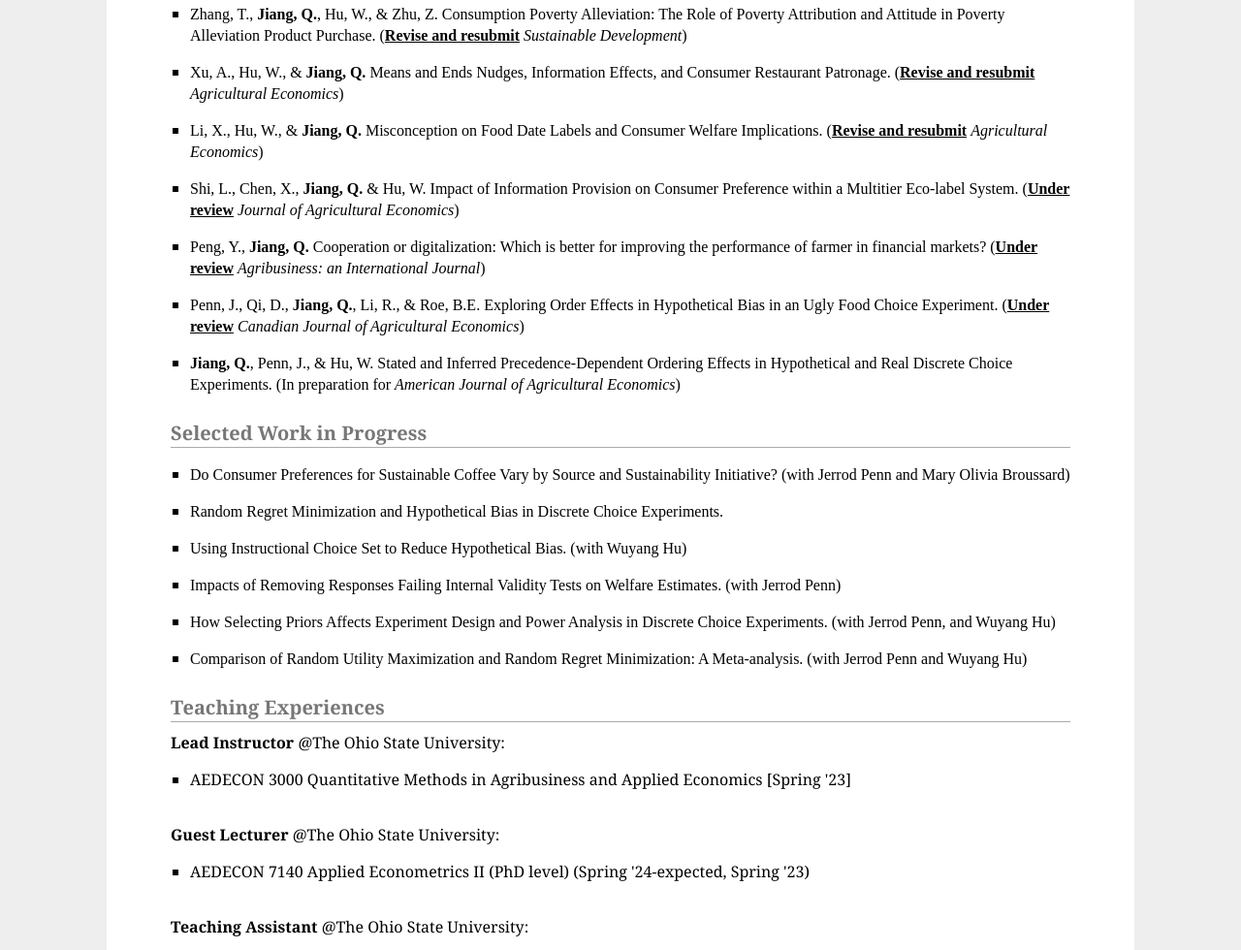
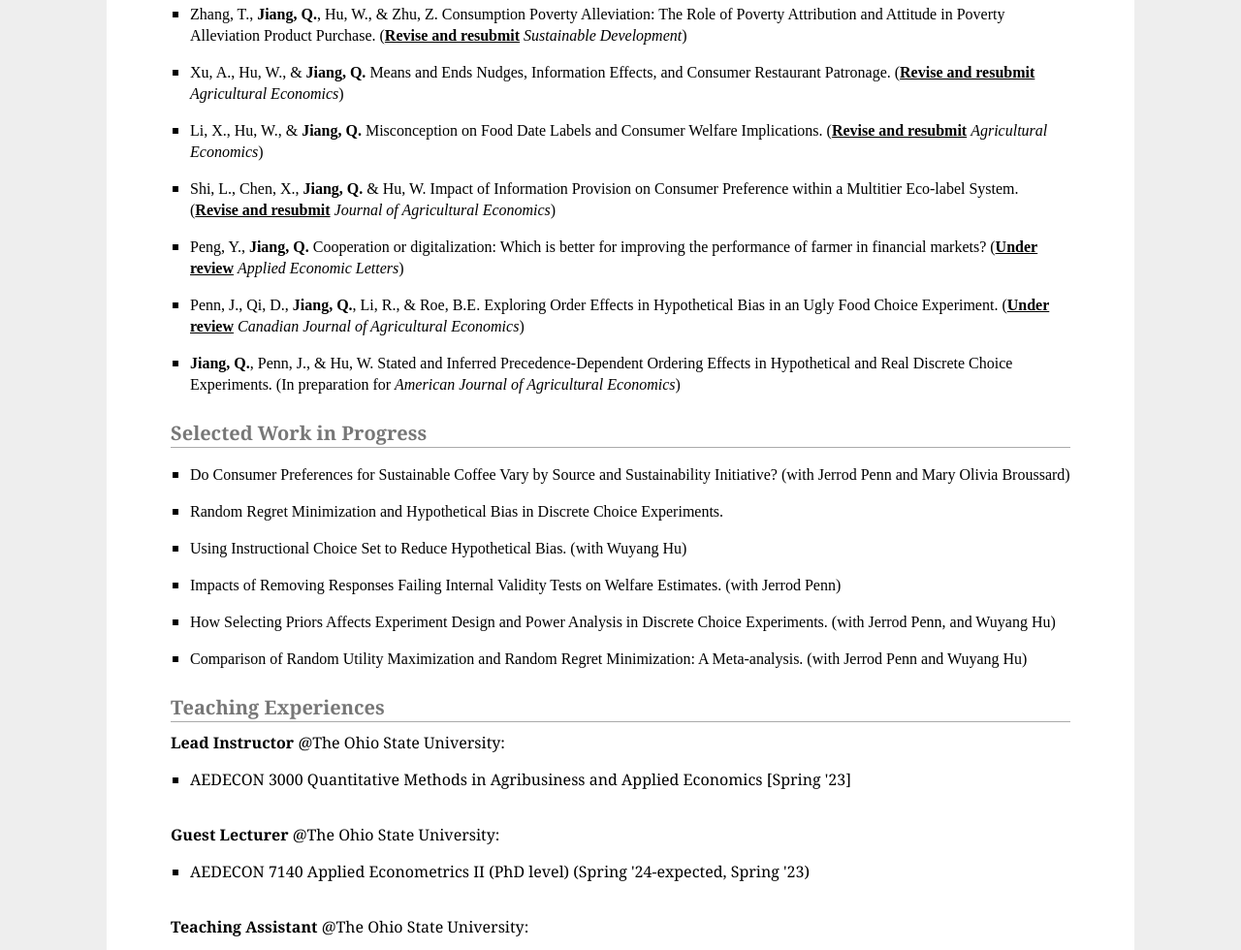
Before and after one commit to jiangqi1885/jiangqi1885.github.io, a plain HTML site: page index.html in a window 1280 px wide. Shown: the part 1306-2286 px from the top of the page at 97% size. Drawn offline with Linux system fonts and the light colour scheme.

Commit message:
Update index.html

```diff
--- a/index.html
+++ b/index.html
@@ -179,14 +179,14 @@ I am on academic job market this year, please reach out for any opportunities!
 
     <li id='wp4'>
         <font size="3.5" face="times new roman, serif">Shi, L., Chen, X., <b>Jiang, Q.</b> & Hu, W.
-            Impact of Information Provision on Consumer Preference within a Multitier Eco-label System. (<b><u>Under review</u></b> <em>Journal of Agricultural Economics</em>)
+            Impact of Information Provision on Consumer Preference within a Multitier Eco-label System. (<b><u>Revise and resubmit</u></b> <em>Journal of Agricultural Economics</em>)
         </font>
     </li>
 
     <li id='wp5'>
         <font size="3.5" face="times new roman, serif">Peng, Y., <b>Jiang, Q.</b>
             Cooperation or digitalization: Which is better for improving the performance of farmer in financial markets?
-            (<b><u>Under review</u></b> <em>Agribusiness: an International Journal</em>)
+            (<b><u>Under review</u></b> <em>Applied Economic Letters</em>)
         </font>
     </li>
 
```
